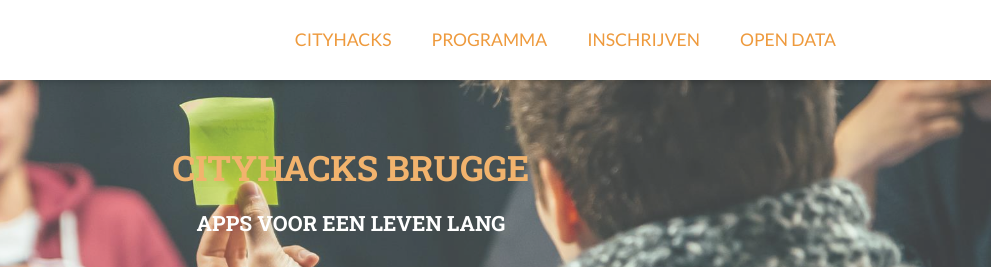
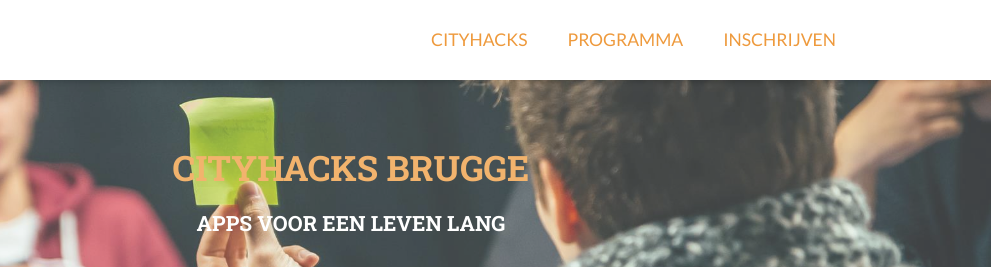
Before and after one commit to hannesdh/hannesdh.github.io, a website: page index.html in a window 1280 px wide. Shown: the top 267 px of the page, 289-1280 px from the left. Drawn offline with nearby package versions, Linux system fonts and the light colour scheme.

Commit message:
Open datât er uit

```diff
--- a/index.html
+++ b/index.html
@@ -60,7 +60,7 @@
                         <li><a href="#site-info">Cityhacks</a></li>
                         <li><a href="#site-programme">Programma</a></li>
        				 	<li><a href="#site-register">Inschrijven</a></li>
-                        <li><a href="#site-timeline">Open Data</a></li>
+                       <!-- <li><a href="#site-timeline">Open Data</a></li>-->
 
                     </ul>
                 </div><!--/.nav-collapse -->
```
